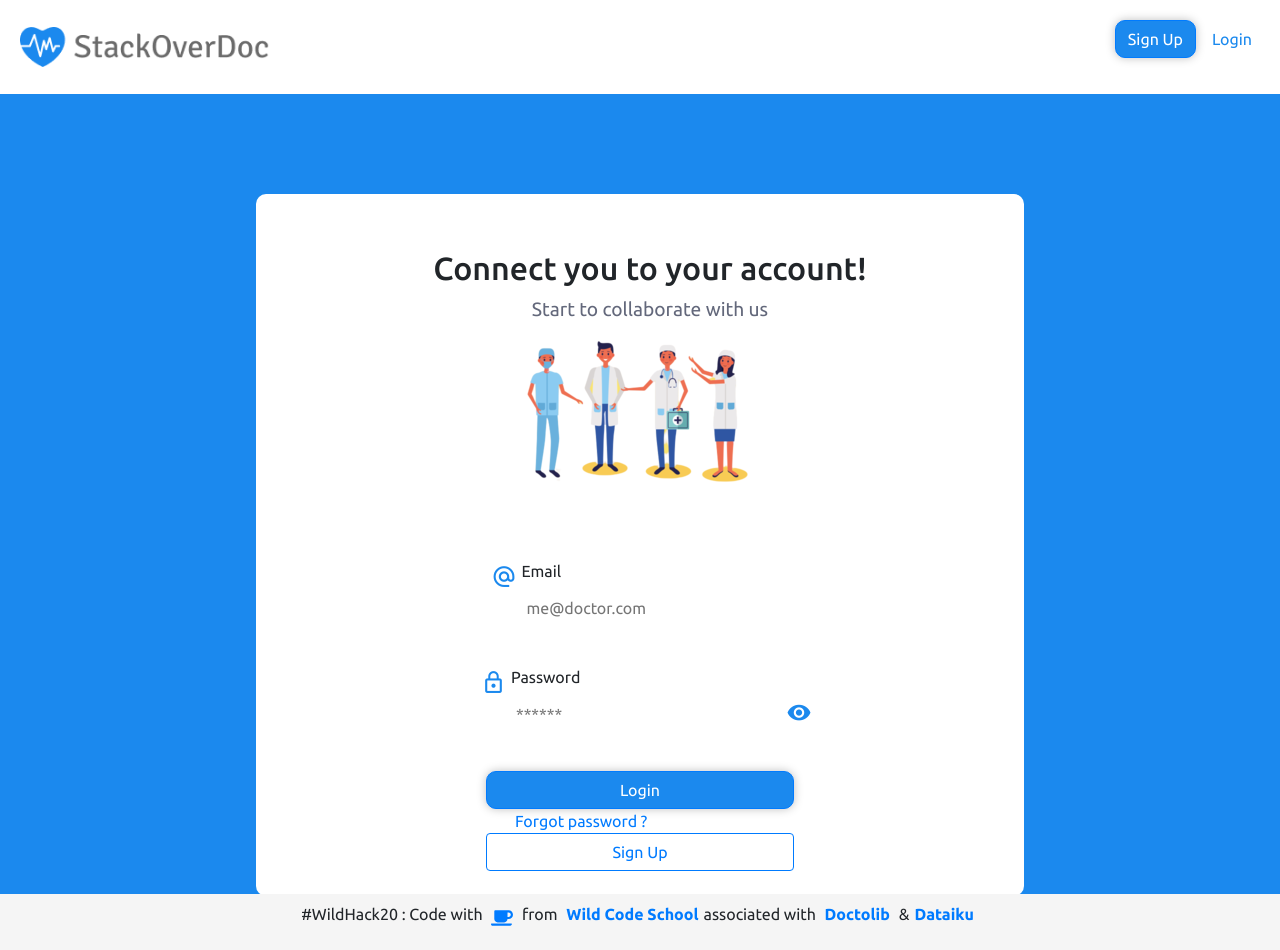
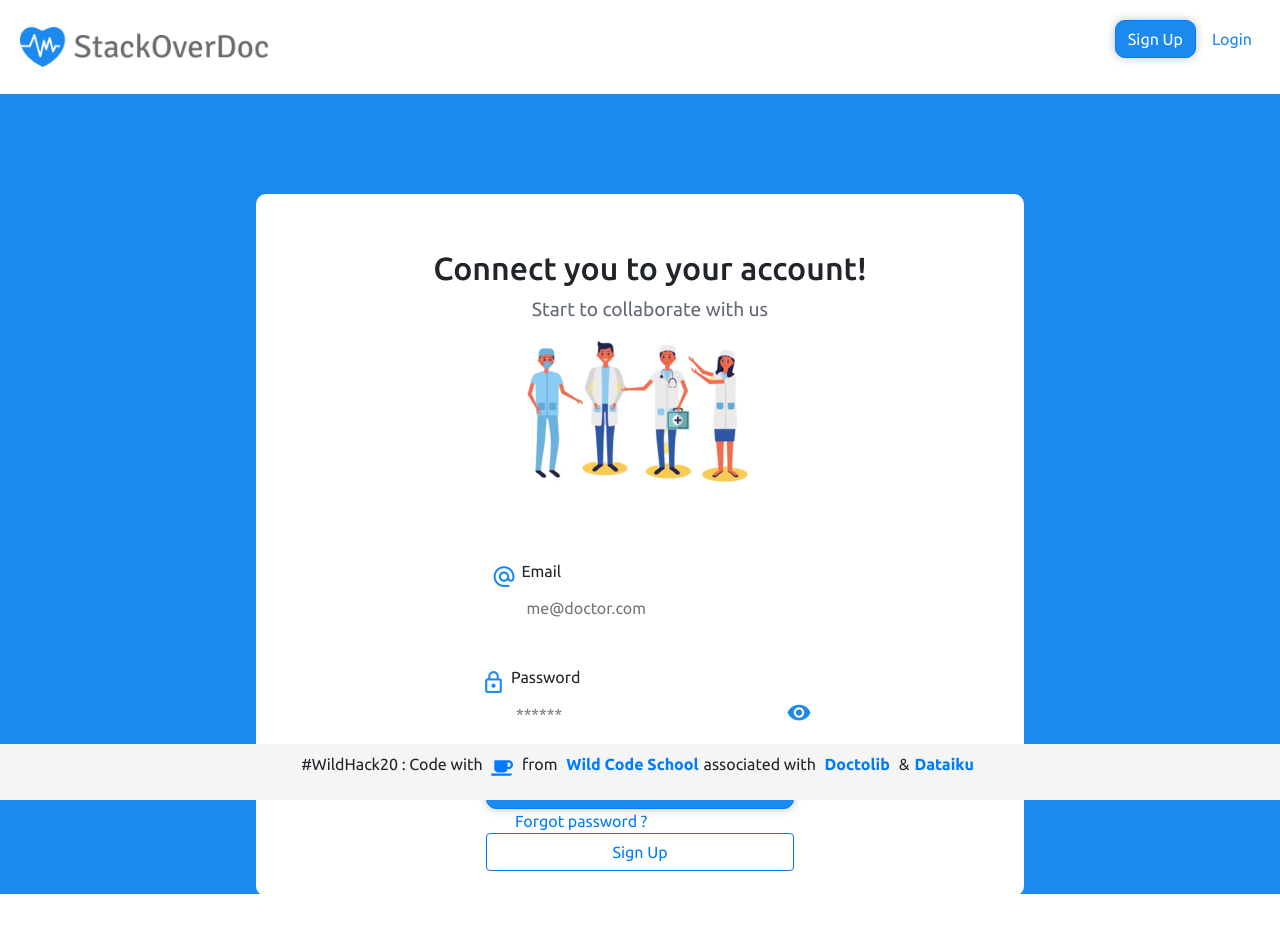
Before and after one commit to Riri-Z/stackoverdoc, a React (Create React App) app: page /login in a window 1280 px wide. After the commit the page ends 896 px from the top, so only its background shows below. Built offline with nearby package versions, Linux system fonts and the light colour scheme; no server answers.

Commit message:
final presentation

```diff
--- a/src/components/FormProfile.js
+++ b/src/components/FormProfile.js
@@ -6,7 +6,7 @@ const FormProfil = () => {
   const currentUserUid = useContext(AuthContext);
   console.log(currentUserUid.currentUser.uid);
   return (
-    <>
+    <div className='profil-div-globale'>
       <form className="_sd-form">
         <div className="_sd-avatar">
           <img
@@ -63,7 +63,7 @@ const FormProfil = () => {
         <Button type="submit">Apply</Button>
       </form>
       <div className="_sd-blue"></div>
-    </>
+    </div>
   );
 };
 
--- a/src/styles/form.scss
+++ b/src/styles/form.scss
@@ -11,6 +11,7 @@
   justify-content: center;
   margin: 40px 0;
 }
+
 
 .usernameInput,
 .mailInput,
@@ -106,6 +107,7 @@ i {
 ._sd-form {
   width: 95%;
   margin: 0 auto;
+  padding-top: 0;
 }
 
 ._sd-form .username,
@@ -200,6 +202,11 @@ i {
     left: 0;
   }
 
+  .footer{
+    position: fixed;
+    bottom: 0;
+  }
+
   ._sd-blue {
     background-color: $primary-color;
     display: block;
```
